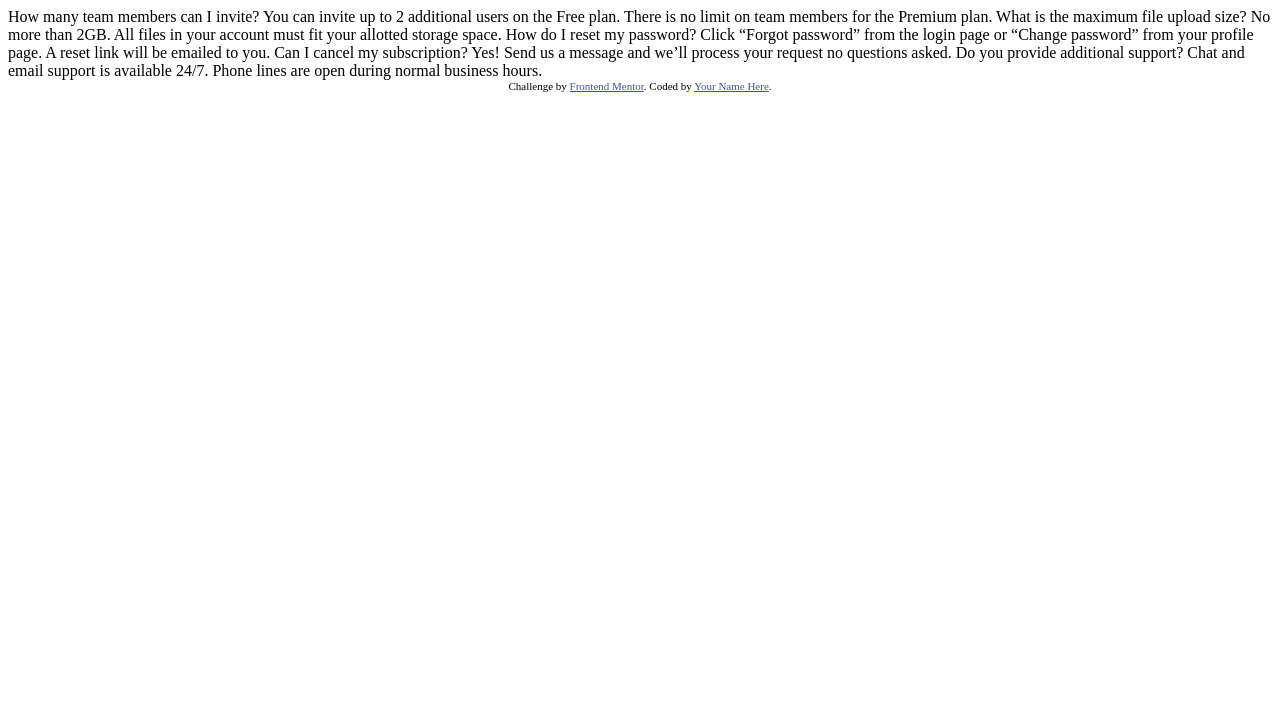
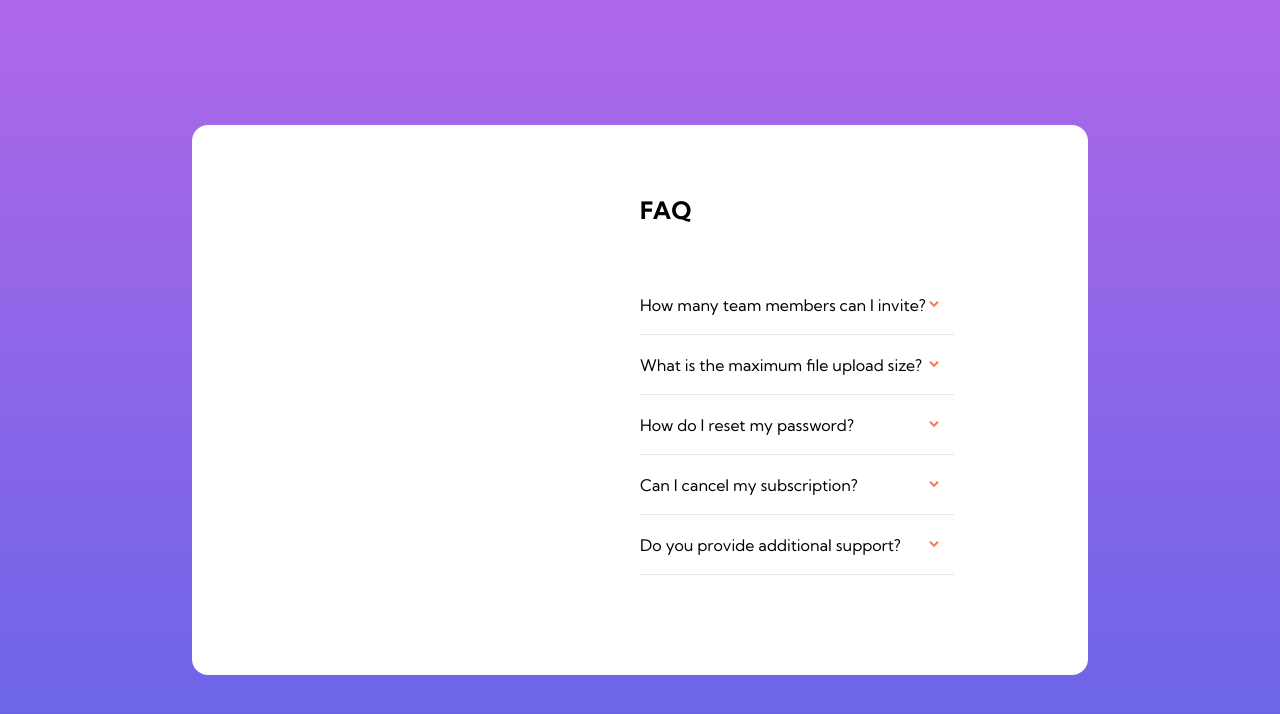
Before and after one commit to PA-frontend-mentor/challenge-04, a plain HTML site: page index.html in a window 1280 px wide. Drawn offline with Linux system fonts and the light colour scheme.

Commit message:
[ADD] right section

```diff
--- /dev/null
+++ b/app.js
@@ -0,0 +1,55 @@
+const faqSection = document.getElementsByClassName("faq-wrapper");
+
+const data = fetch("info.json")
+  .then((response) => response.json())
+  .then((data) => {
+    main(data);
+  });
+
+const main = ({ data }) => {
+  data.forEach((faq) => {
+    const wrapperDiv = document.createElement("div");
+    wrapperDiv.className = "faq";
+
+    const firstLineDiv = document.createElement("div");
+    firstLineDiv.className = "first-line";
+
+    const question = document.createElement("p");
+    question.innerText = faq.question;
+
+    const arrow = document.createElement("img");
+    arrow.src = "./images/icon-arrow-down.svg";
+
+    firstLineDiv.appendChild(question);
+    firstLineDiv.appendChild(arrow);
+
+    wrapperDiv.appendChild(firstLineDiv);
+
+    faqSection[0].appendChild(wrapperDiv);
+
+    wrapperDiv.addEventListener("click", () => clickHandler(wrapperDiv, faq.answer));
+  });
+};
+
+const clickHandler = (parent, answer) => {
+  const spans = document.getElementsByClassName("answer");
+  const reverses = document.getElementsByClassName("reverse");
+
+  if (spans.length == 1) {
+    if (spans[0].innerText == answer) {
+      spans[0].remove();
+      reverses[0].classList = [];
+      return;
+    }
+    spans[0].remove();
+    reverses[0].classList = [];
+  }
+
+  parent.children[0].children[1].className = "reverse";
+
+  const answerTag = document.createElement("answer");
+  answerTag.className = "answer";
+  answerTag.innerText = answer;
+
+  parent.appendChild(answerTag);
+};
--- a/index.html
+++ b/index.html
@@ -5,36 +5,25 @@
     <meta name="viewport" content="width=device-width, initial-scale=1.0"> <!-- displays site properly based on user's device -->
 
     <link rel="icon" type="image/png" sizes="32x32" href="./images/favicon-32x32.png">
+    <link rel="preconnect" href="https://fonts.gstatic.com">
+    <link href="https://fonts.googleapis.com/css2?family=Kumbh+Sans:wght@400;700&display=swap" rel="stylesheet">
+
+    <link rel="stylesheet" href="style.css">
 
     <title>Frontend Mentor | FAQ Accordion Card</title>
-
-  <!-- Feel free to remove these styles or customise in your own stylesheet 👍 -->
-  <style>
-    .attribution { font-size: 11px; text-align: center; }
-    .attribution a { color: hsl(228, 45%, 44%); }
-  </style>
   </head>
   <body>
-  How many team members can I invite?
-  You can invite up to 2 additional users on the Free plan. There is no limit on
-  team members for the Premium plan.
+    <main>
+      <section class="left-part"></section>
+      <section class="right-part">
+        <h1>FAQ</h1>
+        <div class="faq-wrapper">
 
-  What is the maximum file upload size?
-  No more than 2GB. All files in your account must fit your allotted storage space.
+        </div>
+      </section>
+    </main>
 
-  How do I reset my password?
-  Click “Forgot password” from the login page or “Change password” from your profile page.
-  A reset link will be emailed to you.
 
-  Can I cancel my subscription?
-  Yes! Send us a message and we’ll process your request no questions asked.
-
-  Do you provide additional support?
-  Chat and email support is available 24/7. Phone lines are open during normal business hours.
-
-  <div class="attribution">
-    Challenge by <a href="https://www.frontendmentor.io?ref=challenge" target="_blank">Frontend Mentor</a>.
-    Coded by <a href="#">Your Name Here</a>.
-  </div>
+    <script src="./app.js"></script>
   </body>
 </html>
--- /dev/null
+++ b/info.json
@@ -0,0 +1,24 @@
+{
+    "data": [
+      {
+        "question": "How many team members can I invite?",
+        "answer": "You can invite up to 2 additional users on the Free plan. There is no limit on team members for the Premium plan."
+      },
+      {
+        "question": "What is the maximum file upload size?",
+        "answer": "No more than 2GB. All files in your account must fit your allotted storage space."
+      },
+      {
+        "question": "How do I reset my password?",
+        "answer": "Click “Forgot password” from the login page or “Change password” from your profile page. A reset link will be emailed to you."
+      },
+      {
+        "question": "Can I cancel my subscription?",
+        "answer": "Yes! Send us a message and we’ll process your request no questions asked."
+      },
+      {
+        "question": " Do you provide additional support?",
+        "answer": "Chat and email support is available 24/7. Phone lines are open during normal business hours."
+      }
+    ]
+}
--- /dev/null
+++ b/style.scss
@@ -0,0 +1,84 @@
+* {
+  padding: 0;
+  margin: 0;
+  box-sizing: border-box;
+  font-family: "Kumbh Sans", sans-serif;
+  font-weight: 400;
+}
+
+body {
+  width: 100vw;
+  height: 100vh;
+  display: flex;
+  justify-content: center;
+  align-items: center;
+  background: linear-gradient(to bottom, hsl(273, 75%, 66%), hsl(240, 73%, 65%));
+
+  main {
+    width: 70%;
+    height: 550px;
+    background-color: white;
+    border-radius: 1rem;
+    display: flex;
+
+    .left-part {
+      flex: 1;
+    }
+
+    .right-part {
+      flex: 1;
+      display: flex;
+      flex-direction: column;
+      justify-content: center;
+
+      h1 {
+        margin: 70px 0 50px 0;
+        font-weight: 700;
+      }
+
+      .faq-wrapper {
+        flex: 1;
+
+        .faq {
+          width: 70%;
+          max-width: 400px;
+          min-height: 60px;
+          padding: 15px 15px 15px 0;
+          display: flex;
+          flex-direction: column;
+          justify-content: center;
+          border-bottom: 1px hsl(240, 5%, 91%) solid;
+
+          .first-line {
+            width: 100%;
+            display: flex;
+            justify-content: center;
+            align-items: center;
+
+            p {
+              flex: 1;
+            }
+          }
+
+          &:hover {
+            cursor: pointer;
+            p {
+              color: hsl(14, 88%, 65%);
+            }
+          }
+
+          .answer {
+            margin: 20px 0 0 0;
+            color: rgb(132, 131, 136);
+            font-size: 12px;
+            line-height: 1.5;
+          }
+        }
+      }
+    }
+  }
+}
+
+.reverse {
+  transform: rotate(180deg);
+}
```
Also changed, not shown: style.css (added), 1 other file. Lines whose indentation alone changed are shown as unchanged.
